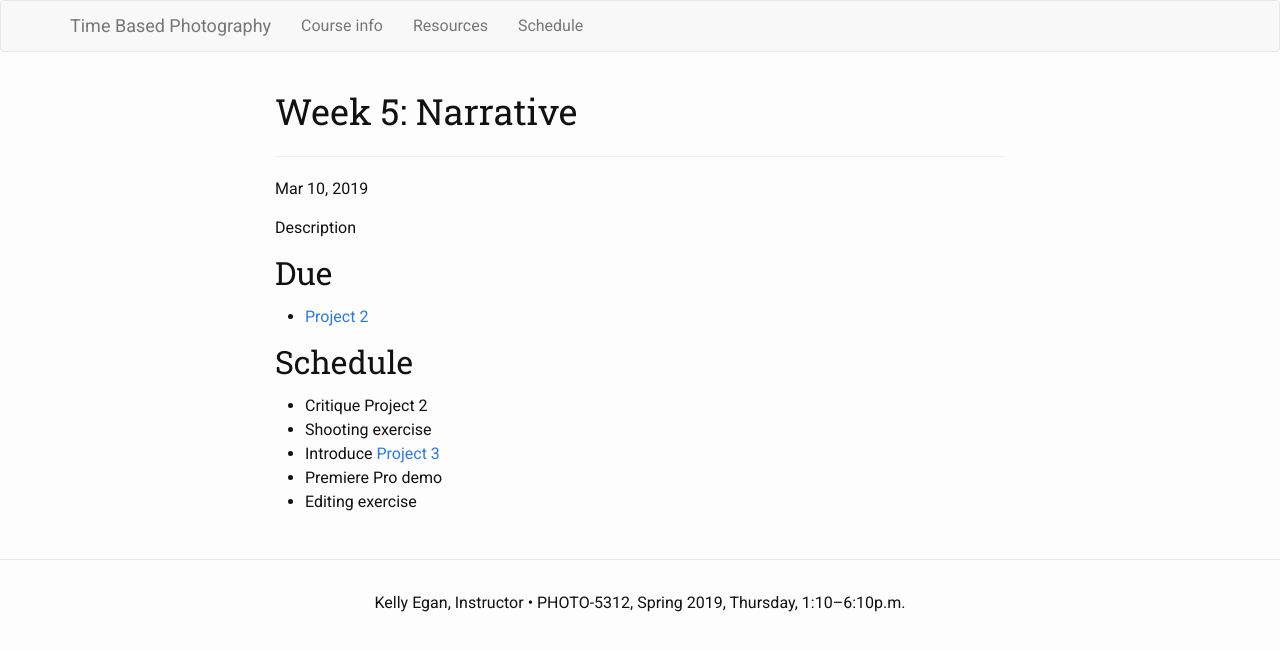
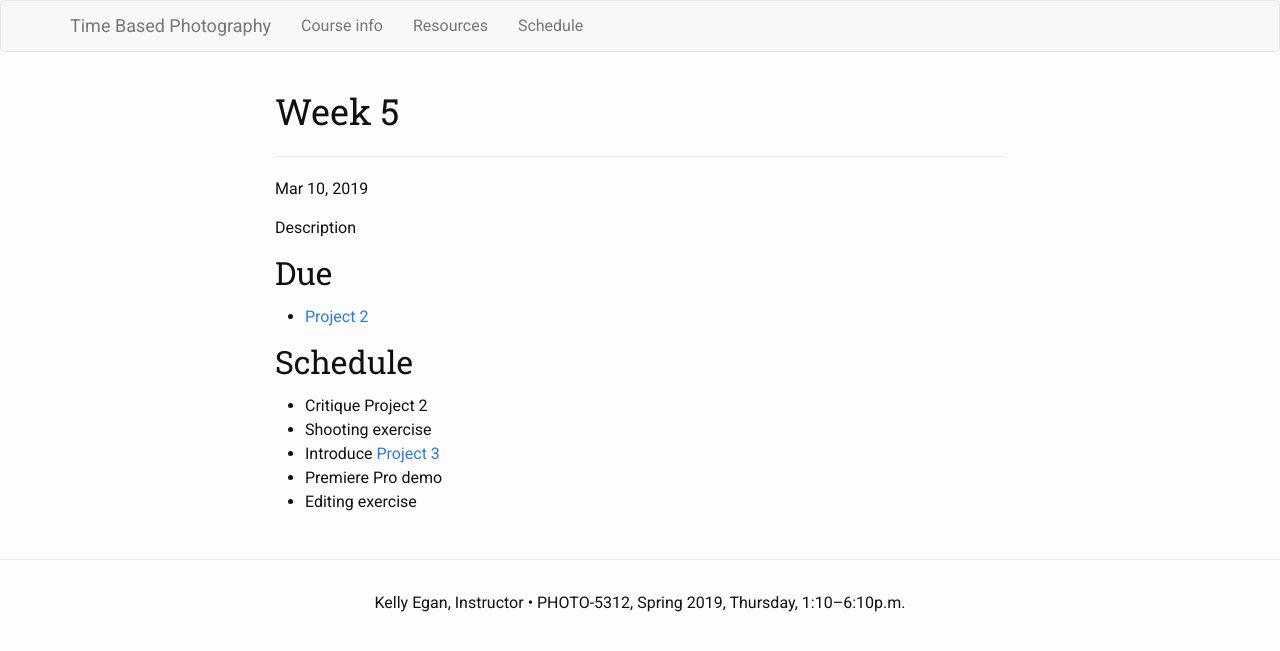
Before and after one commit to kellyegan/StillMoving, a Jekyll site: the page built from _posts/2019-03-10-Narrative.md, in a window 1280 px wide. Shown: the top 651 px of the page. Built offline with Jekyll 4.4.1, drawn with Linux system fonts in a browser that asks for light colours.

```diff
--- a/_posts/2019-03-10-Narrative.md
+++ b/_posts/2019-03-10-Narrative.md
@@ -1,6 +1,6 @@
 ---
 layout: post
-title:  "Week 5: Narrative"
+title:  "Week 5"
 categories: week
 ---
 
```
Also changed, not shown: Assignments/Project-3.md (+2 -0 lines).
